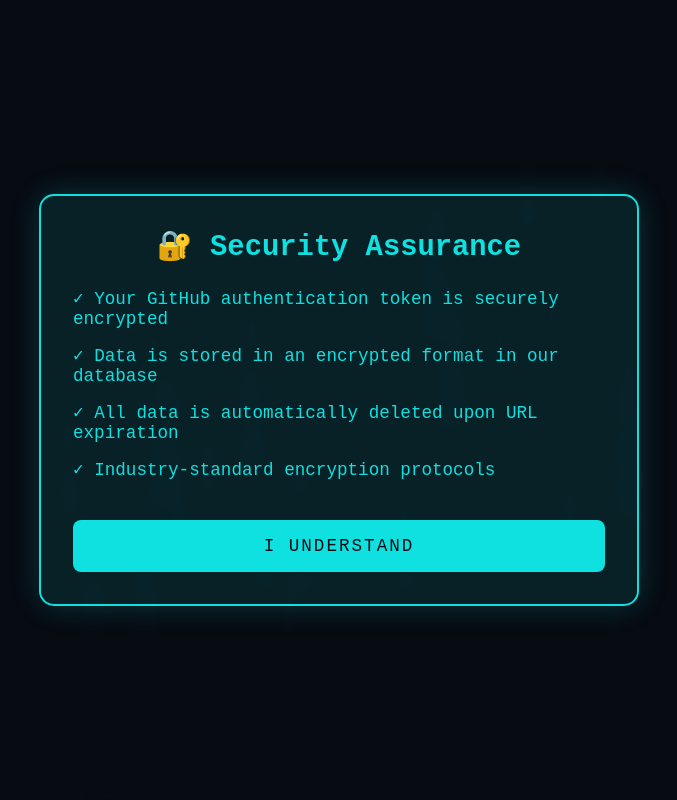
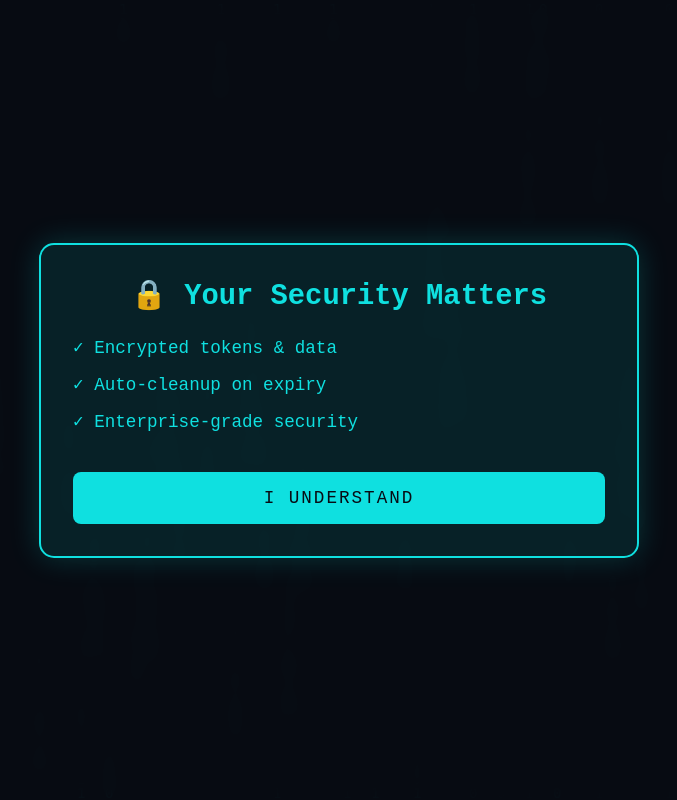
Before and after one commit to Karannkx/Kxshare, a Flask app: page / in a window 1280 px wide. Shown: the whole page, without its empty margins (301-978 px from the left). Run offline with Flask 3, Linux system fonts and the light colour scheme.

Commit message:
Assistant checkpoint: Updated text content to be more concise and meaningful
Assistant generated file changes:
- templates/home.html: Update heading and banner text, Update security banner content
- templates/success.html: Update success page heading

---

User prompt:

Good ab ye itne bade bade text ache nhi lag rhe    Share Private GitHub Repository jaise ye to isko Hata ke Kuch Chota sa Acha sa likh or kuch meaningful acha lgne wala likh or baki jgh bhi

Replit-Commit-Author: Assistant
Replit-Commit-Session-Id: e71d024a-e6af-4e6d-8cde-e98923e4e7fc

```diff
--- a/templates/home.html
+++ b/templates/home.html
@@ -143,18 +143,17 @@
     <canvas class="matrix-rain" id="matrix"></canvas>
     <div id="security-banner" class="security-banner">
         <div class="banner-content">
-            <h2>🔐 Security Assurance</h2>
+            <h2>🔒 Your Security Matters</h2>
             <div class="security-points">
-                <p>✓ Your GitHub authentication token is securely encrypted</p>
-                <p>✓ Data is stored in an encrypted format in our database</p>
-                <p>✓ All data is automatically deleted upon URL expiration</p>
-                <p>✓ Industry-standard encryption protocols</p>
+                <p>✓ Encrypted tokens & data</p>
+                <p>✓ Auto-cleanup on expiry</p>
+                <p>✓ Enterprise-grade security</p>
             </div>
             <button onclick="hideBanner()" class="ok-button">I Understand</button>
         </div>
     </div>
     <div class="container" style="display: none">
-        <h1>Share Private GitHub Repository</h1>
+        <h1>Secure Repo Share</h1>
         <form method="POST">
             <input type="text" name="token" placeholder="GitHub Personal Access Token" required>
             <input type="text" name="repo_url" placeholder="Repository URL (e.g., https://github.com/owner/repo)" required>
--- a/templates/success.html
+++ b/templates/success.html
@@ -1,4 +1,3 @@
-
 <!DOCTYPE html>
 <html>
 <head>
@@ -98,7 +97,7 @@
 <body>
     <canvas class="matrix-rain" id="matrix"></canvas>
     <div class="container">
-        <h1>Share Link Generated</h1>
+        <h1>Link Ready!</h1>
         <div class="share-link">
             Your share link: <a href="{{ share_link }}">{{ share_link }}</a>
         </div>
```
